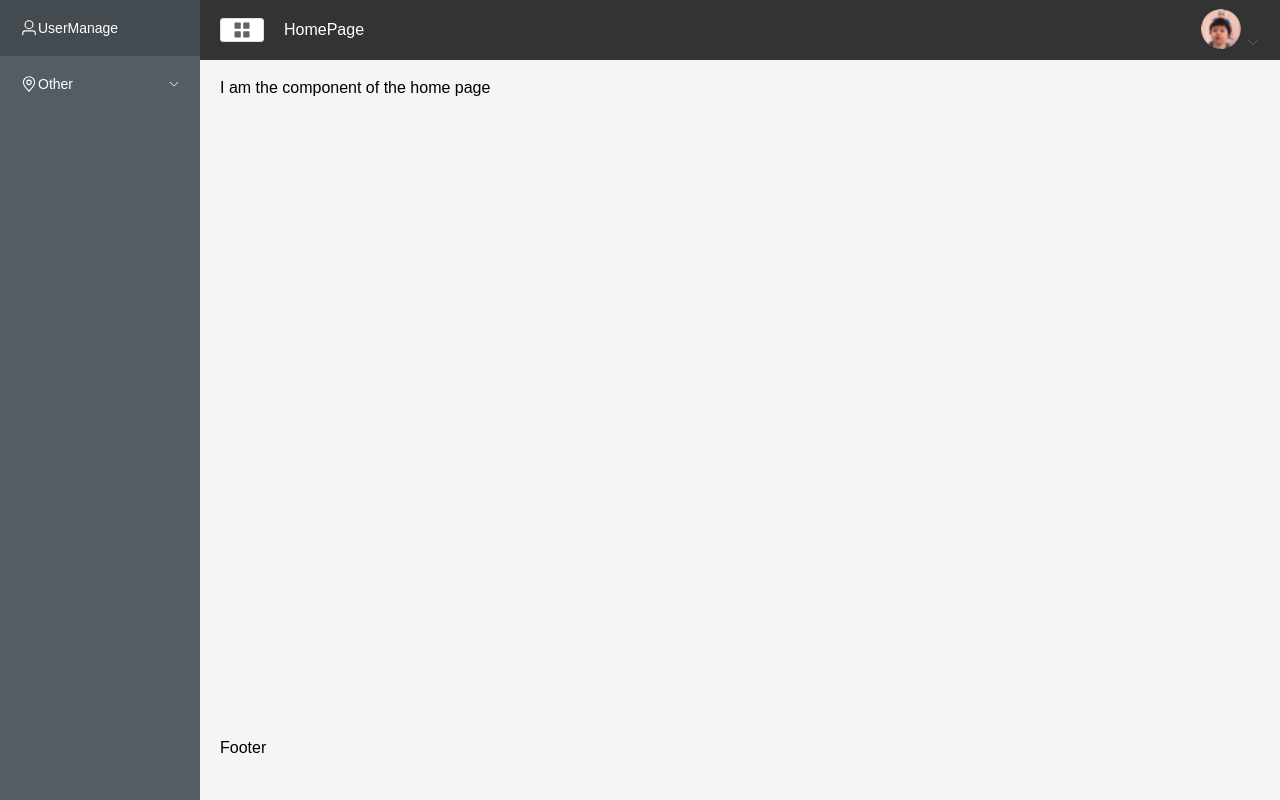
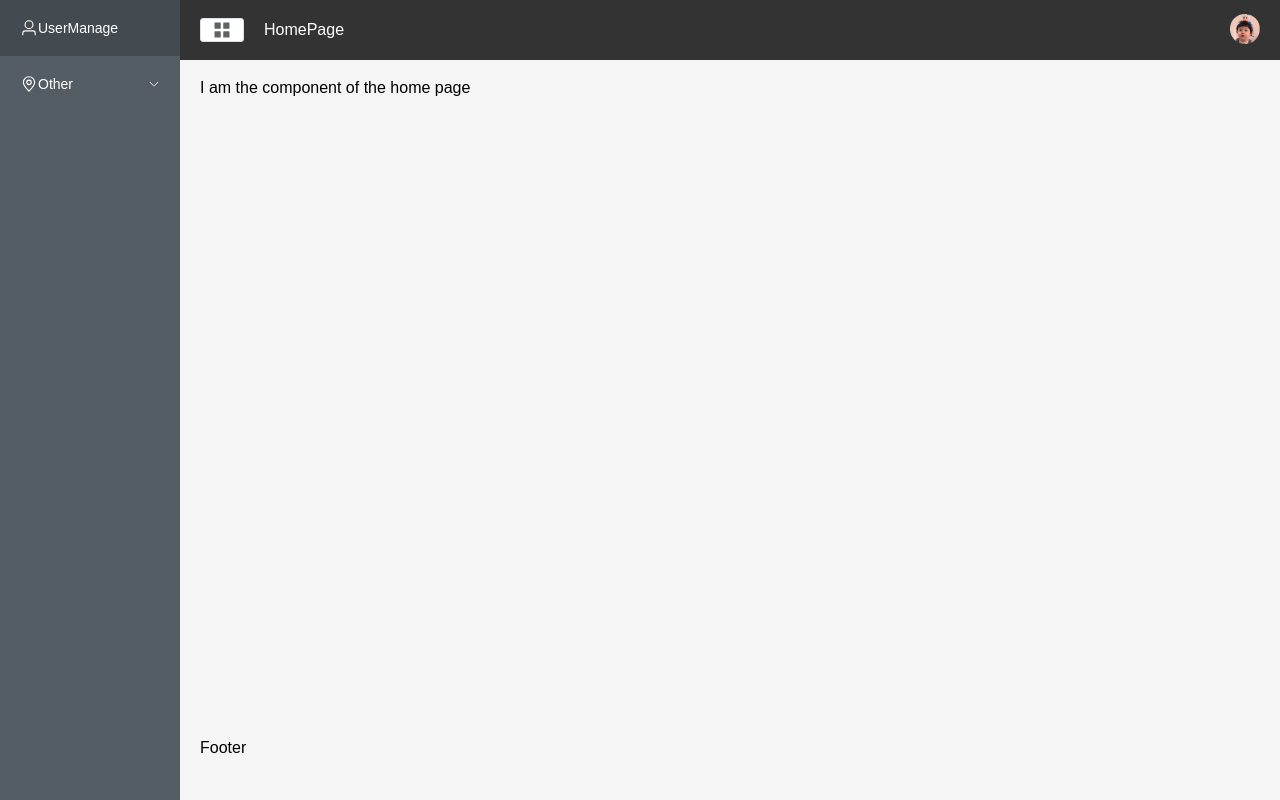
Before and after one commit to cn666278/vue-system-admin-project, a Vue app: page / in a window 1280 px wide. Built offline with nearby package versions, Linux system fonts and the light colour scheme.

Commit message:
add  collapse function to menu button

```diff
--- a/package.json
+++ b/package.json
@@ -13,6 +13,7 @@
     "element-plus": "^2.6.1",
     "pinia": "^2.1.7",
     "vue": "^3.4.21",
+    "vue-demi": "^0.14.7",
     "vue-router": "^4.3.0",
     "vuex": "^4.1.0"
   },
--- a/src/components/CommonAside.vue
+++ b/src/components/CommonAside.vue
@@ -1,10 +1,11 @@
 <template>
-  <el-aside width="200px">
+  <el-aside :width="$store.state.isCollapse ? '180px' : '64px'">
     <el-menu
       class="el-menu-vertical-demo"
       background-color="#545c64"
       text-color="#fff"
-      :collapse="false"
+      :collapse="!$store.state.isCollapse"
+      :collapse-transition="false"
     >
       <el-menu-item :index="item.path" v-for="item in noChildren()" :key="item.path">
         <component class="icons" :is="item.icon"></component>
--- a/src/components/CommonHeader.vue
+++ b/src/components/CommonHeader.vue
@@ -1,7 +1,7 @@
 <template>
     <el-header>
         <div class="left-content">
-            <el-button size="small">
+            <el-button size="small" plain @click="handleCollapse">
                 <el-icon size="20">
                     <Menu />
                 </el-icon>
@@ -11,10 +11,7 @@
         <div class="right-content">
             <el-dropdown>
                 <span class="el-dropdown-link">
-                    <img class="userImg" src="../assets/images/user.png" alt="">
-                    <el-icon class="el-icon--right">
-                        <arrow-down />
-                    </el-icon>
+                    <img :src="getImageUrl('user')" alt="" class="user" />
                 </span>
                 <template #dropdown>
                     <el-dropdown-menu>
@@ -27,6 +24,32 @@
     </el-header>
 
 </template>
+
+<script>
+import { defineComponent } from "vue-demi";
+import { useStore } from "vuex";
+export default defineComponent({
+  setup() {
+    let store = useStore();
+    let getImageUrl = (user) => {
+      // console.log(import.meta.url);
+      // console.log(new URL("../assets/images/user.png", import.meta.url));
+      return new URL(`../assets/images/${user}.png`, import.meta.url).href;
+    };
+    // let userImg = require("../assets/images/user.png");
+    let handleCollapse = () => {
+      // 调用vuex中的mutations
+      store.commit("updateIsCollapse");
+    };
+
+    return {
+      // userImg,
+      getImageUrl,
+      handleCollapse,
+    };
+  },
+});
+</script>
 
 <style lang="less" scoped>
     header {
--- a/src/main.js
+++ b/src/main.js
@@ -4,6 +4,8 @@ import router from './router'
 import './assets/less/index.less'
 
 import * as ElementPlusIconsVue from '@element-plus/icons-vue'
+import store from './store'
+
 const app = createApp(App)
 for (const [key, component] of Object.entries(ElementPlusIconsVue)) {
   app.component(key, component)
@@ -12,5 +14,5 @@ for (const [key, component] of Object.entries(ElementPlusIconsVue)) {
 // import 'element-plus/dist/index.css'
 // 完整引入ElementPlus, 优点是不用一个一个引入组件，缺点是打包后的文件会变大
 // app.use(ElementPlus)
-app.use(router)
+app.use(router).use(store)
 app.mount('#app')
```
Also changed, not shown: src/store/index.js (+6 -2 lines), 1 other file (tests, documents, lock files or other folders).
